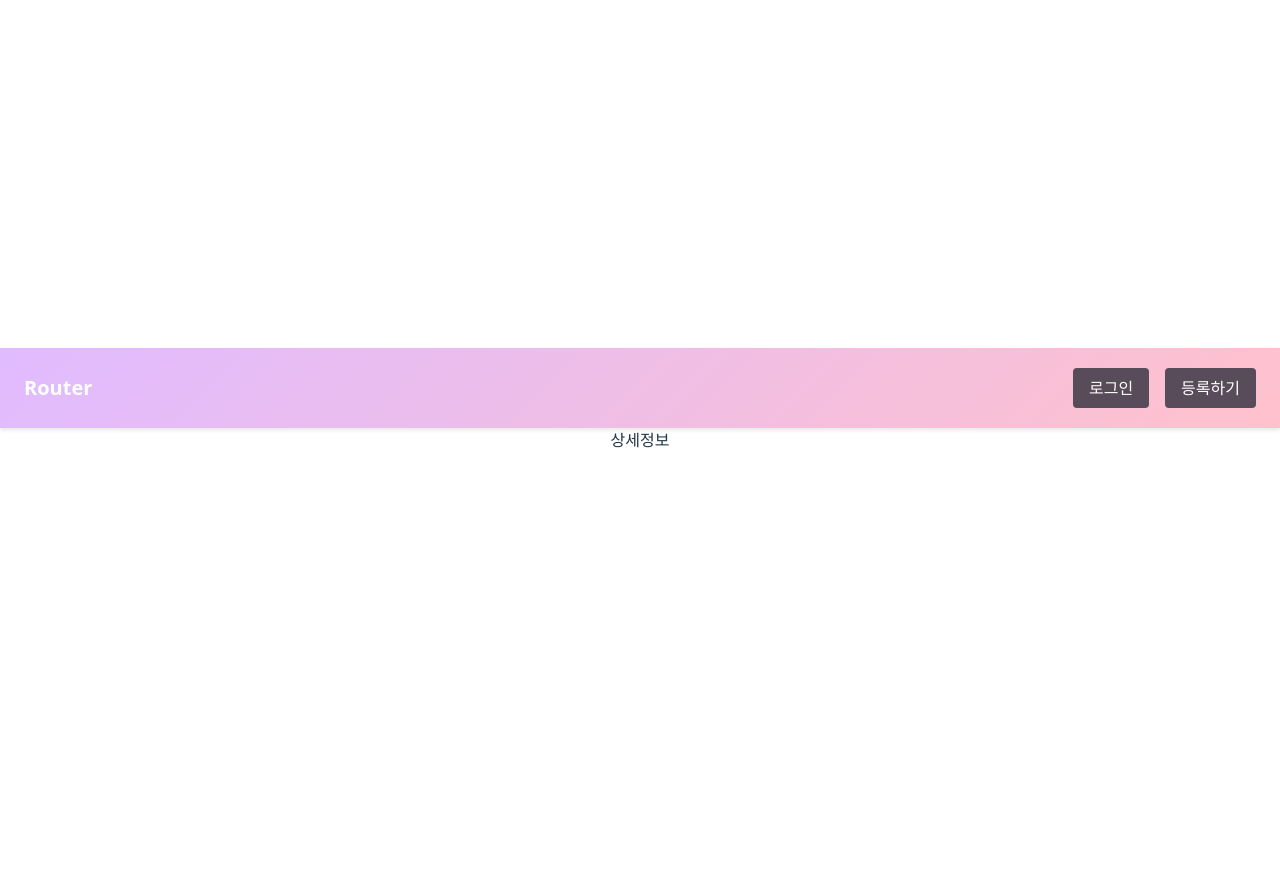
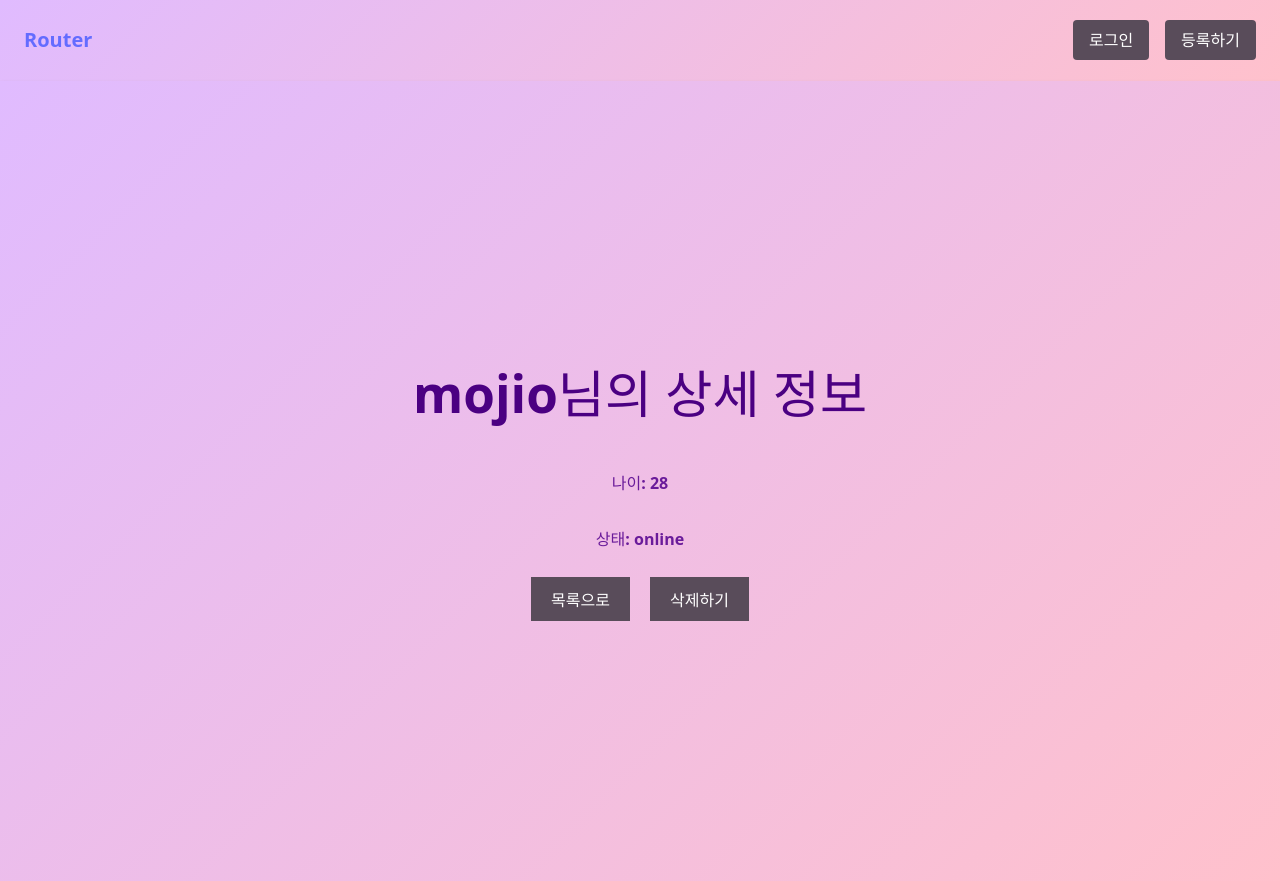
Before and after one commit to TaekBongY/HomeWork, a React (Vite) app: page /user/1 in a window 1280 px wide. Before the commit the page ends 800 px from the top, so only its background shows below. Built offline with nearby package versions, Linux system fonts and the light colour scheme.

Commit message:
update - css수정 및 link

```diff
--- a/src/components/common/Header.jsx
+++ b/src/components/common/Header.jsx
@@ -43,9 +43,9 @@ const NavBtn = styled(Link)`
 const PageHeader = () => {
   return (
     <Header>
-      <Logo>Router</Logo>
+      <Link to={"/"}><Logo>Router</Logo></Link>
         <Nav>
-            <NavBtn to={'*'}>로그인</NavBtn>
+            <NavBtn to={"*"}>로그인</NavBtn>
             <NavBtn to={"/user/new"}>등록하기</NavBtn>
         </Nav>
     </Header>
--- a/src/components/common/Search.jsx
+++ b/src/components/common/Search.jsx
@@ -1,5 +1,6 @@
 import React from 'react'
 import styled from 'styled-components'
+import { useNavigate} from 'react-router-dom'
 
 const SearchBar = styled.div`
   display: flex;
@@ -33,10 +34,11 @@ const SearchButton = styled.button`
 
 
 const SearchDiv = () => {
+  const navigate = useNavigate();
   return (
     <SearchBar>
       <SearchInput type='text' placeholder='검색' />
-      <SearchButton>검색</SearchButton>
+      <SearchButton onClick={()=> navigate('/*')}>검색</SearchButton>
     </SearchBar>
   )
 }
--- /dev/null
+++ b/src/components/hooks/useUsers.jsx
@@ -0,0 +1,26 @@
+import { useState } from "react"
+
+const initUsers = [
+    { id: 1, name: 'mojio', age: 28, isOnline: 'online' },
+    { id: 2,name: 'saki', age: 27, isOnline: 'offline' },
+    { id: 3,name: 'erie', age: 23, isOnline: '' },
+  ];
+
+
+const useUsers = () => {
+    const [users, setUsers] = useState(initUsers);
+
+    const getUser = (id) => {
+        return users.find(user => user.id === id);
+    }
+
+    const deleteUser = (id) => {
+        setUsers(users.filter(user => user.id !== id));
+    }
+
+  return (
+    { users, setUsers, getUser, deleteUser }
+  )
+}
+
+export default useUsers
--- a/src/pages/UserDetail.jsx
+++ b/src/pages/UserDetail.jsx
@@ -1,11 +1,76 @@
-import React from 'react'
+import React, { use } from 'react'
+import styled from 'styled-components'
+import { useParams, useNavigate} from 'react-router-dom'
+import useUsers from '../components/hooks/useUsers'
+
+const Container = styled.div`
+  display: flex;
+  flex-direction: column;
+  align-items: center;
+  justify-content: center;
+  height: 100vh;
+  background: linear-gradient(135deg, #e0bbff, #ffc1cc);
+  color: white;
+  box-shadow: 0 2px 4px rgba(0,0,0,0.1);
+  box-sizing: border-box;
+`
+
+
+const Btn = styled.button`
+  background-color: #594c5a;
+  color: white;
+  border: none;
+  padding: 10px 20px;
+  cursor: pointer;
+  font-size: 16px;
+  margin: 10px;
+  &:hover {
+    background-color: #f377c3;
+    color: white;
+    transition: all 0.3s ease-in-out;
+  }
+`;
+
+const Htitle = styled.h1`
+  color: #4b0082;
+`;
+
+
+const Pfont = styled.p`
+  font-size: 16px;
+  color: #6a1b9a;
+  font-weight: bold;
+  `;
 
 const UserDetail = () => {
+  const { id } = useParams();
+  const navigate = useNavigate();
+  const { getUser, deleteUser } = useUsers();
+  const user = getUser(Number(id));
+
+  if (!user) {
+    return <div>사용자를 찾을 수 없습니다.</div>;
+  }
+
+  const handleDelete = () => {
+    if (window.confirm("정말 삭제하시겠습니까?")) {
+      deleteUser(user.id);
+      alert("삭제되었습니다.");
+      navigate("/");
+    }
+  }
+
   return (
-    <div>
-      상세정보
-    </div>
+    <Container>
+      <Htitle>{user.name}님의 상세 정보</Htitle>
+      <Pfont>나이: {user.age}</Pfont>
+      <Pfont>상태: {user.isOnline || "알수없음"} </Pfont>
+      <div>
+        <Btn onClick={()=> navigate('/')}>목록으로</Btn>
+        <Btn onClick={handleDelete}>삭제하기</Btn>
+      </div>
+    </Container>
   )
 }
 
-export default UserDetail
+export default UserDetail;
--- a/src/pages/UserList.jsx
+++ b/src/pages/UserList.jsx
@@ -1,21 +1,18 @@
-import React from 'react';
+import React, { use } from 'react';
 import styled from 'styled-components';
 import ProfileCard from '../components/ProfileCard';
 import SearchDiv from '../components/common/Search';
+import useUsers from '../components/hooks/useUsers';
 
 const Container = styled.div`
   display: flex;
-  flex-wrap: wrap;
+  align-items: center;
   justify-content: center;
-  gap: 20px;
-  `;
+  height: 100vh;
+`
 
 const UserList = () => {
-  const users = [
-    { id: 1, name: 'mojio', age: 28, isOnline: 'online' },
-    { id: 2,name: 'saki', age: 27, isOnline: 'offline' },
-    { id: 3,name: 'erie', age: 23, isOnline: '' },
-  ];
+  const {users} = useUsers();
 
   return (
     <>
--- a/src/pages/UserRegistration.jsx
+++ b/src/pages/UserRegistration.jsx
@@ -1,10 +1,64 @@
 import React from 'react'
+import styled from 'styled-components'
+
+const Container = styled.div`
+  display: flex;
+  flex-direction: column;
+  align-items: center;
+  justify-content: center;
+  height: 100vh;
+`
+const FormData = styled.div`
+  display: flex;
+  flex-direction: column;
+  justify-content: center;
+  align-items: center;
+  border: 1px solid #ccc;
+  gap: 10px;
+  width: 300px;
+  padding: 20px;
+`
+const DataText = styled.div`
+  display: flex;
+  width: 100%;
+  justify-content: space-between;
+`;
+
+const DataStatus = styled.div`
+  display: flex;
+`;
+
 
 const UserRegistration = () => {
   return (
-    <div>
-      회원가입
-    </div>
+    <Container>
+      <h1>사용자 등록</h1>
+      <form>
+        <FormData>
+          <DataText>
+            <label htmlFor="username">이름</label>
+            <input type="text" id="username" name="username" required />
+          </DataText>
+          <DataText>
+            <label htmlFor='age'>나이</label>
+            <input type="number" id="age" name="age" required />
+          </DataText>
+          <DataText>
+            <label htmlFor="email">이메일</label>
+            <input type="email" id="email" name="email" required />
+          </DataText>
+          <DataStatus>
+
+            <input type='checkbox' id='terms' name='terms' required />
+            <label htmlFor="terms">온라인 상태</label>
+          </DataStatus>
+          <div>
+            <button type="submit">등록하기</button>
+            <button type="button" onClick>취소</button>
+          </div>
+        </FormData>
+      </form>
+    </Container>
   )
 }
 
```
